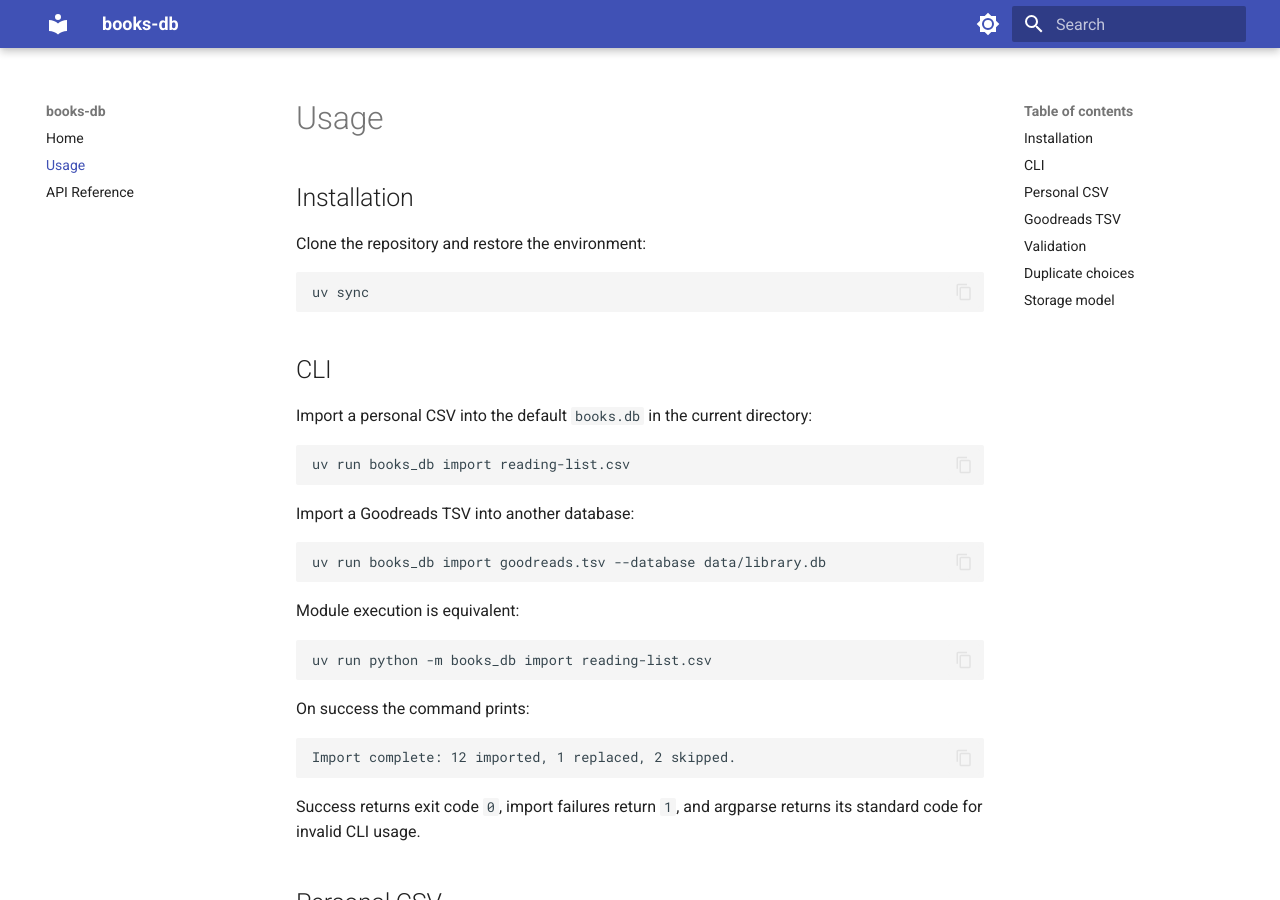
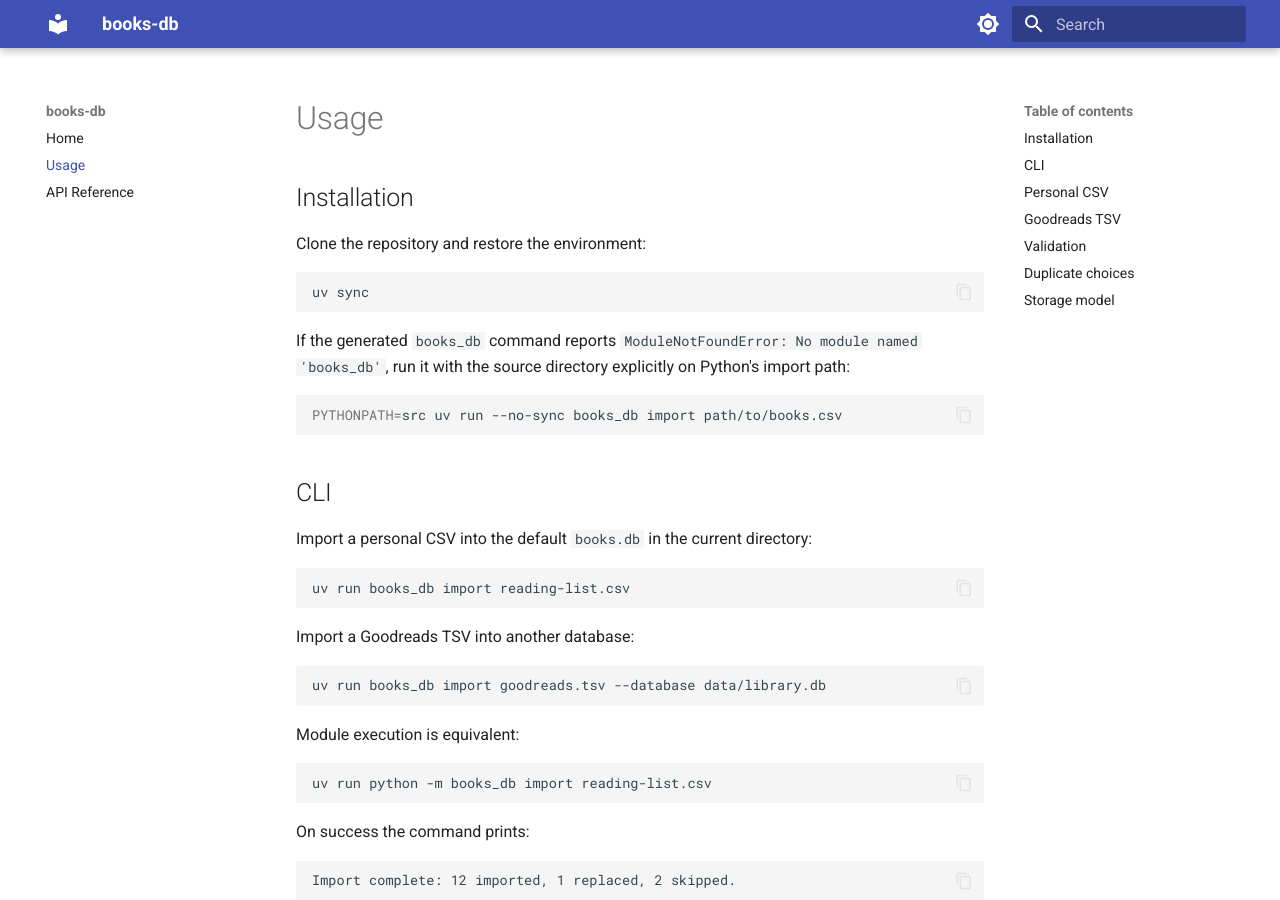
Before and after one commit to MauxBoyle/books-db, an MkDocs documentation site: the page built from docs/usage.md, in a window 1280 px wide and 900 px high. Built offline with MkDocs 1.6.1 and Material for MkDocs 9.7.7, drawn with Linux system fonts in a browser that asks for light colours.

Commit message:
docs: add uv import path troubleshooting

````diff
--- a/docs/usage.md
+++ b/docs/usage.md
@@ -6,6 +6,14 @@ Clone the repository and restore the environment:
 
 ```bash
 uv sync
+```
+
+If the generated `books_db` command reports `ModuleNotFoundError: No module
+named 'books_db'`, run it with the source directory explicitly on Python's
+import path:
+
+```bash
+PYTHONPATH=src uv run --no-sync books_db import path/to/books.csv
 ```
 
 ## CLI
````
Also changed, not shown: README.md (+8 -0 lines).
